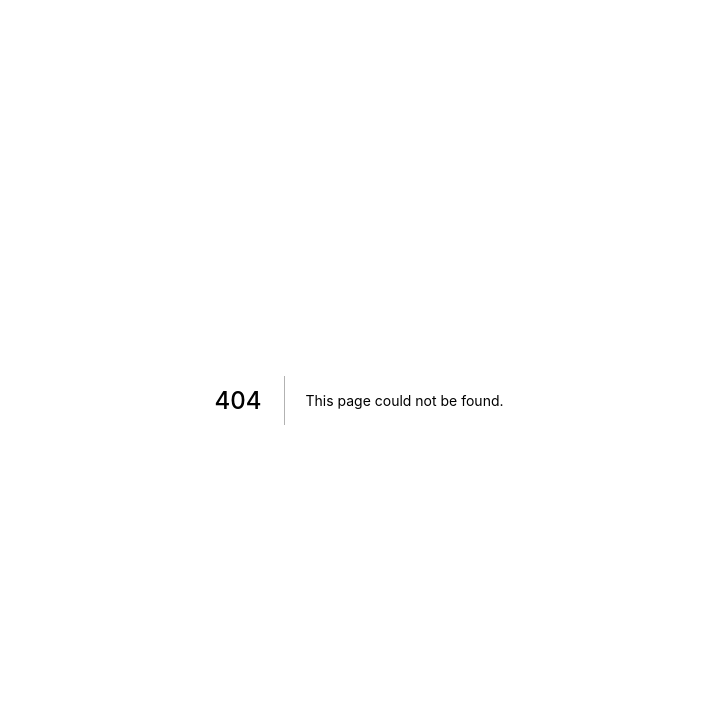
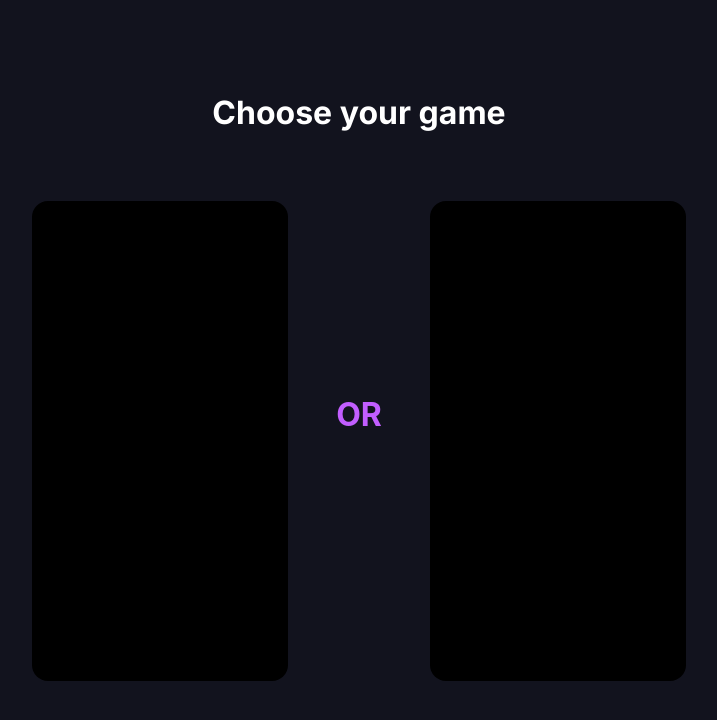
Before and after one commit to jmurphy5613/guess-that-rank, a Next.js app: page /select in a window 1280 px wide. Before the commit this address had no page. Shown: the top 720 px of the page, without its empty margins (281-998 px from the left). Built offline with nearby package versions, Linux system fonts and the light colour scheme.

Commit message:
a bunch of auth stuff

```diff
--- a/package.json
+++ b/package.json
@@ -10,6 +10,7 @@
   },
   "dependencies": {
     "@auth0/nextjs-auth0": "^1.9.1",
+    "@propelauth/react": "^1.2.8",
     "next": "12.1.6",
     "react": "18.2.0",
     "react-dom": "18.2.0",
--- /dev/null
+++ b/pages/select.tsx
@@ -0,0 +1,28 @@
+import styles from '../styles/ChooseGame.module.css';
+import { useRouter } from 'next/router';
+
+
+const ChooseGame = () => {
+
+    const router = useRouter();
+
+    return (
+        <div className={styles.root}>
+            <h1 className={styles.title}>Choose your game</h1>
+            <div className={styles.games}>
+                <div onClick={e => {
+                    router.push('/rocketleague')
+                }} className={styles.rl}>
+                </div>
+                <h1 className={styles.or}>OR</h1>
+                <div onClick={e => {
+                    router.push('/valorant')
+                }} className={styles.val}>
+                </div>
+            </div>
+
+        </div>
+    )
+}
+
+export default ChooseGame;
--- /dev/null
+++ b/styles/ChooseGame.module.css
@@ -0,0 +1,53 @@
+.root {
+    height: 100vh;
+    width: 100vw;
+    z-index: 1;
+    background-color: rgba(18,19,30);
+    display: flex;
+    justify-content: center;
+    align-items: center;
+    flex-direction: column;
+}
+
+.rl {
+    height: 60vh;
+    width: 20vw;
+    background-color: black;
+    margin: 3rem;
+    border-radius: 1rem;
+    transition: 0.5s;
+}
+.rl:hover {
+    border: 1px solid #C25Eff;
+}
+
+.val {
+    height: 60vh;
+    width: 20vw;
+    background-color: black;
+    margin: 3rem;
+    border-radius: 1rem;
+    transition: 0.5s;
+}
+.val:hover {
+    border: 1px solid #C25Eff;
+}
+
+.title {
+    color: white;
+    font-weight: 700;
+    font-family: 'Inter';
+}
+
+.games {
+    display: flex;
+    justify-content: center;
+}
+
+.or {
+    height: 60vh;
+    display: flex;
+    justify-content: center;
+    align-items: center;
+    color: #C25Eff;
+}
```
Also changed, not shown: components/navbar/navbar.tsx (+7 -5 lines), 1 other file (tests, documents, lock files or other folders).
